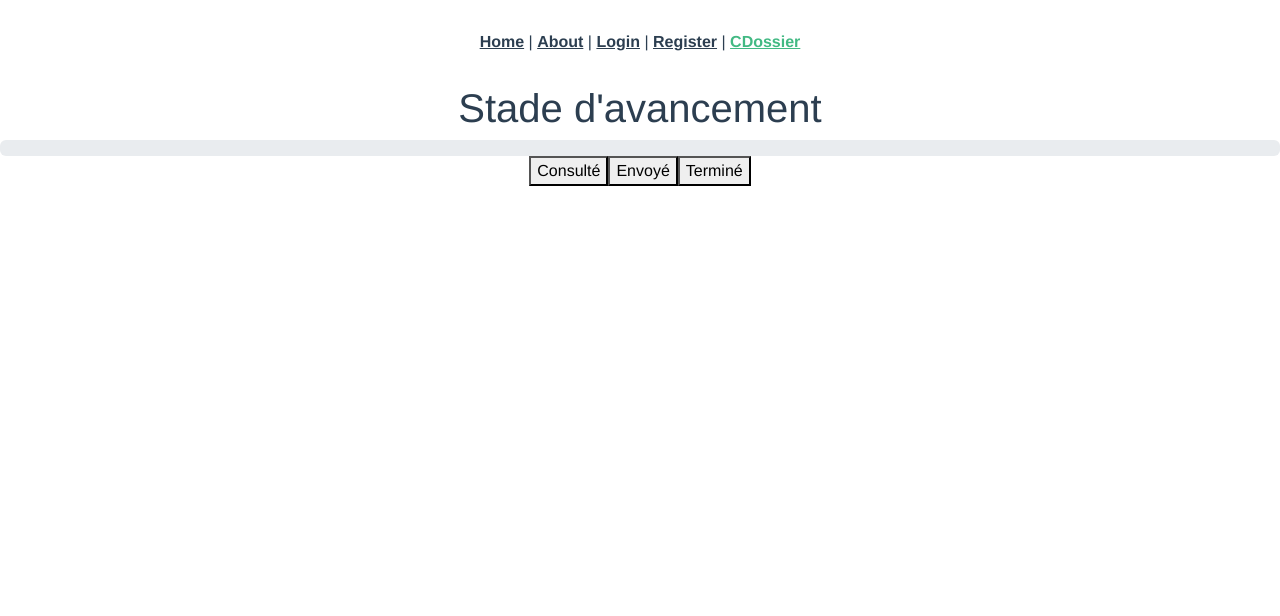
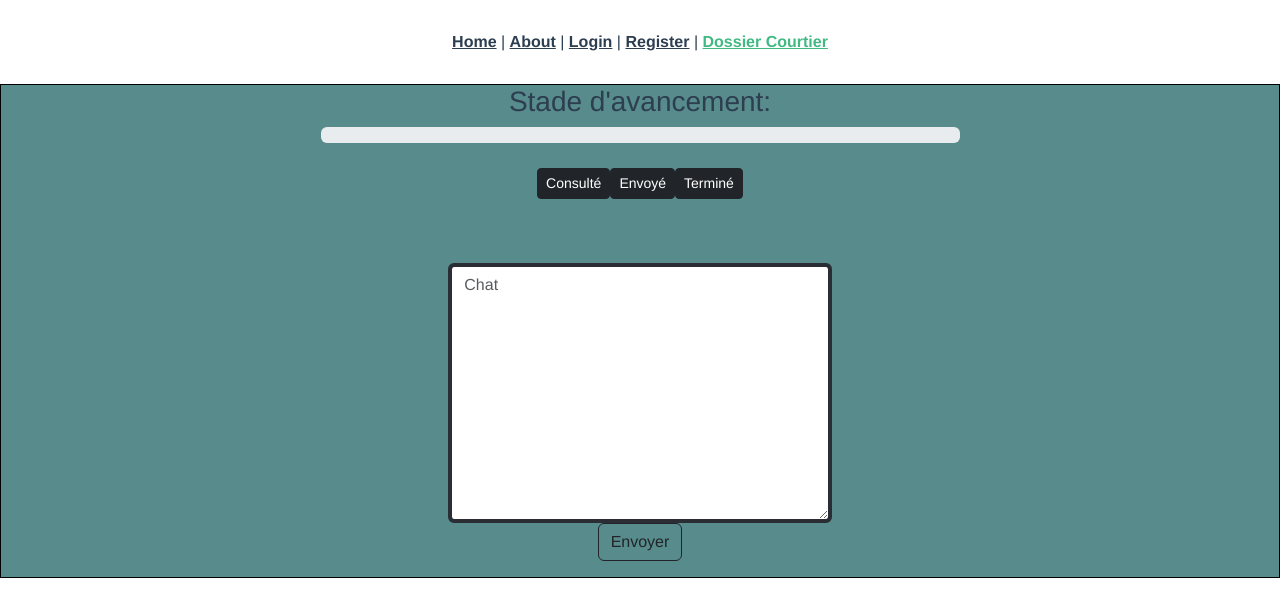
Before and after one commit to AlexiFa/SolutionFactory, a Vue app in the folder site-courtier/front/: page /CDossier in a window 1280 px wide. Shown: the top 616 px of the page. Built offline with nearby package versions, Linux system fonts and the light colour scheme.

Commit message:
carte de la page dossier
contient barre d'avancement + chat

```diff
--- a/site-courtier/front/src/App.vue
+++ b/site-courtier/front/src/App.vue
@@ -7,7 +7,7 @@
     <router-link to="/about">About</router-link> |
     <router-link to="/login">Login</router-link> |
     <router-link to="/register">Register</router-link> |
-    <router-link to="/CDossier">CDossier</router-link>
+    <router-link to="/CDossier">Dossier Courtier</router-link>
   </nav>
   <router-view/>
 </template>
--- a/site-courtier/front/src/components/DCard.vue
+++ b/site-courtier/front/src/components/DCard.vue
@@ -1,17 +1,28 @@
 
 <template>
 
-  <div>
-    <h1>Stade d'avancement</h1>
-    <div class="progress" >
+  <div style="border: 1px solid black; display: grid; background-color:#588B8B;">
+
+    <h3>Stade d'avancement: </h3>
+    <div class="progress" style="width: 50%; margin-left: auto; margin-right: auto;">
       <div class="progress-bar progress-bar-consulted" role="progressbar" style="width: 25%;" aria-valuenow="25" aria-valuemin="0" aria-valuemax="75" :style="{ width: progress1 + '%' }">Consulté</div>
       <div class="progress-bar progress-bar-send" role="progressbar" style="width: 25%;" aria-valuenow="25" aria-valuemin="0" aria-valuemax="75" :style="{ width: progress2 + '%' }">Envoyé</div>
       <div class="progress-bar progress-bar-done" role="progressbar" style="width: 25%;" aria-valuenow="25" aria-valuemin="0" aria-valuemax="75" :style="{ width: progress3 + '%' }">Terminé</div>
     </div>
 
-    <button @click="Consulted">Consulté</button>
-    <button @click="Send">Envoyé</button>
-    <button @click="Done">Terminé</button>
+    <div style="padding-top: 2%" >
+        <button type="button" class="btn btn-dark btn-sm" @click="Consulted">Consulté</button>
+        <button type="button" class="btn btn-dark btn-sm" @click="Send">Envoyé</button>
+        <button type="button" class="btn btn-dark btn-sm" @click="Done">Terminé</button>
+    </div>
+
+    <div class="mb-3" style="padding-top: 5%; width: 30%; display: block; margin-left: auto; margin-right: auto;">
+
+      <textarea class="form-control"  rows="10" placeholder="Chat" style="border: 4px solid #2A2D34;"></textarea>
+      <button type="button" class="btn btn-outline-dark">Envoyer</button>
+
+    </div>
+
   </div>
 
 
--- a/site-courtier/front/src/main.js
+++ b/site-courtier/front/src/main.js
@@ -3,7 +3,7 @@ import App from './App.vue'
 import router from './router'
 //import 'bootstrap'
 //import 'bootstrap/dist/css/bootstrap.min.css'
-//import './assets/css/style.css'
+import './assets/css/style.css'
 
 
 createApp(App).use(router).mount('#app')
```
